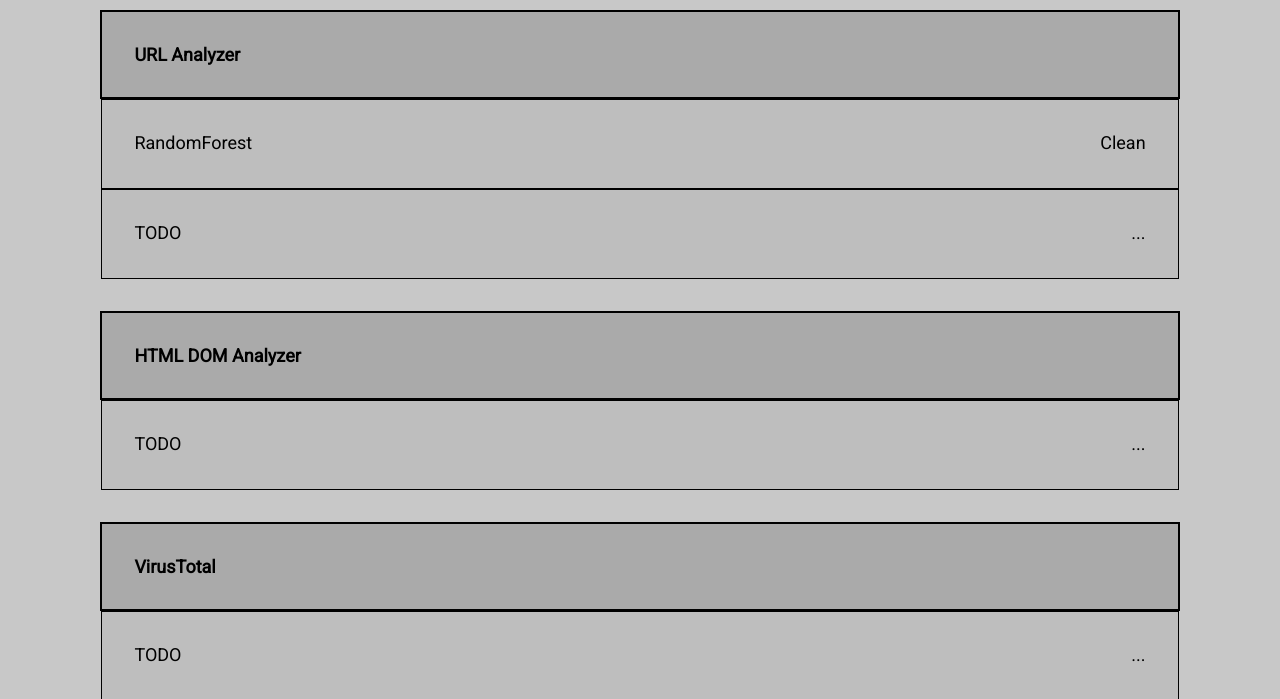
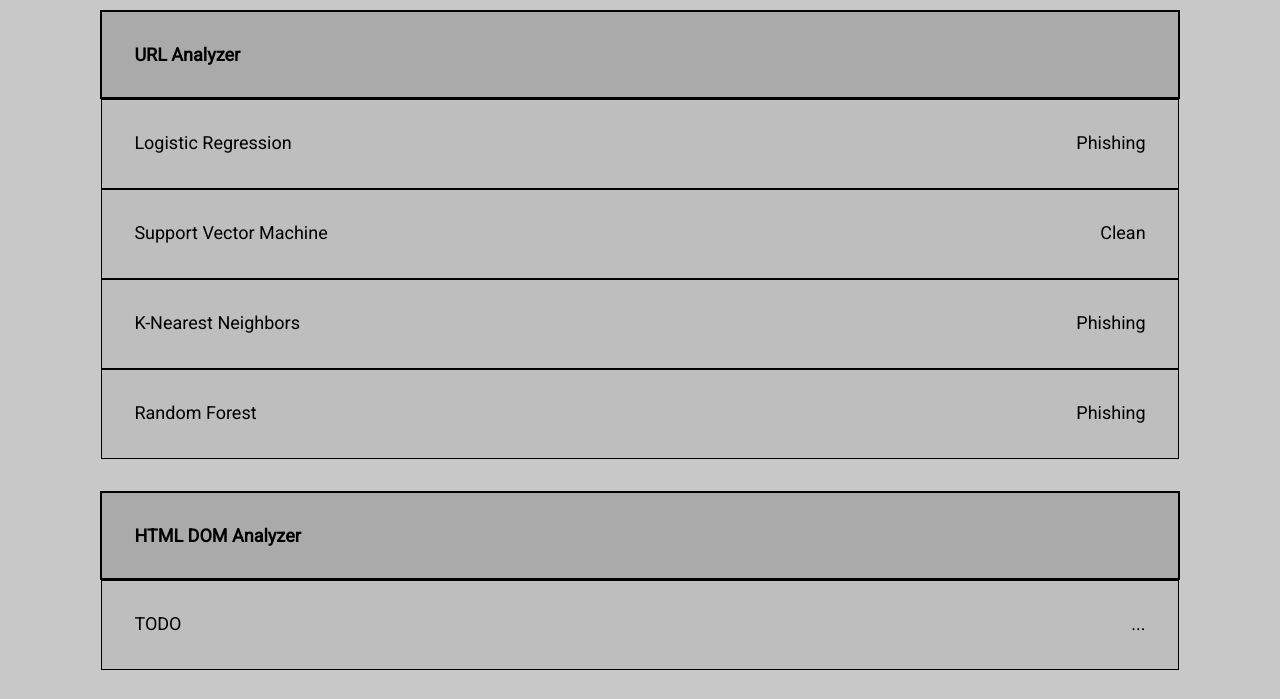
Before and after one commit to yangbranden/PyAntiPhish, a website built with webpack: page PyAntiPhishExtension/public/details.html in a window 1280 px wide. Shown: the part 88-787 px from the top of the page. Built offline with nearby package versions, Linux system fonts and the light colour scheme.

Commit message:
preparation for demo

```diff
--- a/PyAntiPhishExtension/public/details.html
+++ b/PyAntiPhishExtension/public/details.html
@@ -56,12 +56,20 @@
         <div id="urlAnalysis">
             <div class="categoryHeader">URL Analyzer</div>
             <div class="categoryEntry">
-                <span class="entryTitle">RandomForest</span>
+                <span class="entryTitle">Logistic Regression</span>
+                <span class="entryStatus">Phishing</span>
+            </div>
+            <div class="categoryEntry">
+                <span class="entryTitle">Support Vector Machine</span>
                 <span class="entryStatus">Clean</span>
             </div>
             <div class="categoryEntry">
-                <span class="entryTitle">TODO</span>
-                <span class="entryStatus">...</span>
+                <span class="entryTitle">K-Nearest Neighbors</span>
+                <span class="entryStatus">Phishing</span>
+            </div>
+            <div class="categoryEntry">
+                <span class="entryTitle">Random Forest</span>
+                <span class="entryStatus">Phishing</span>
             </div>
         </div>
         <div id="htmlDOMAnalysis">
```
